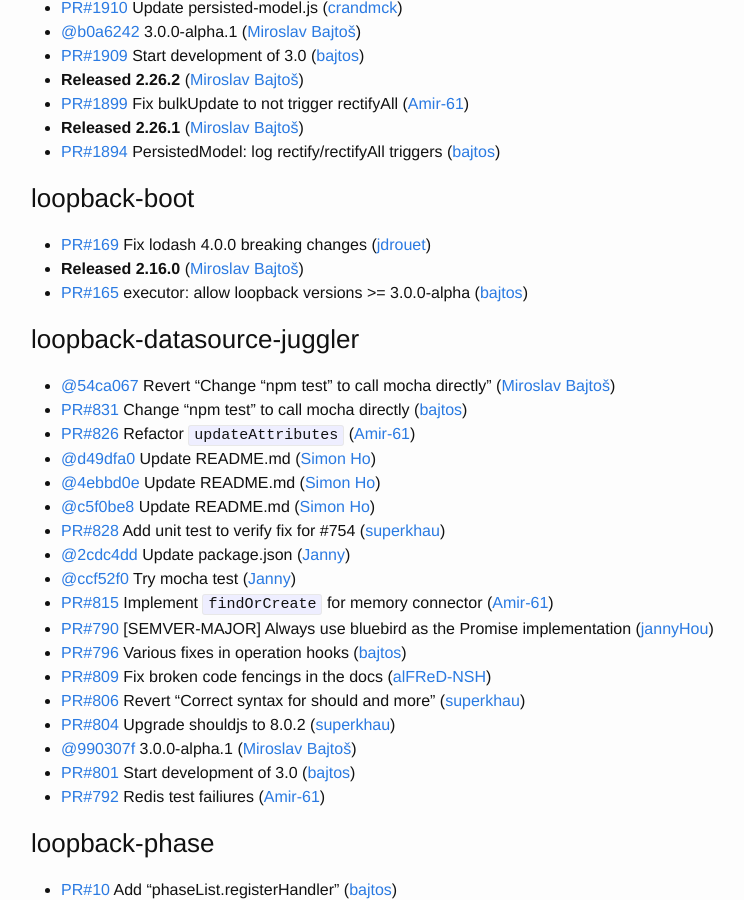
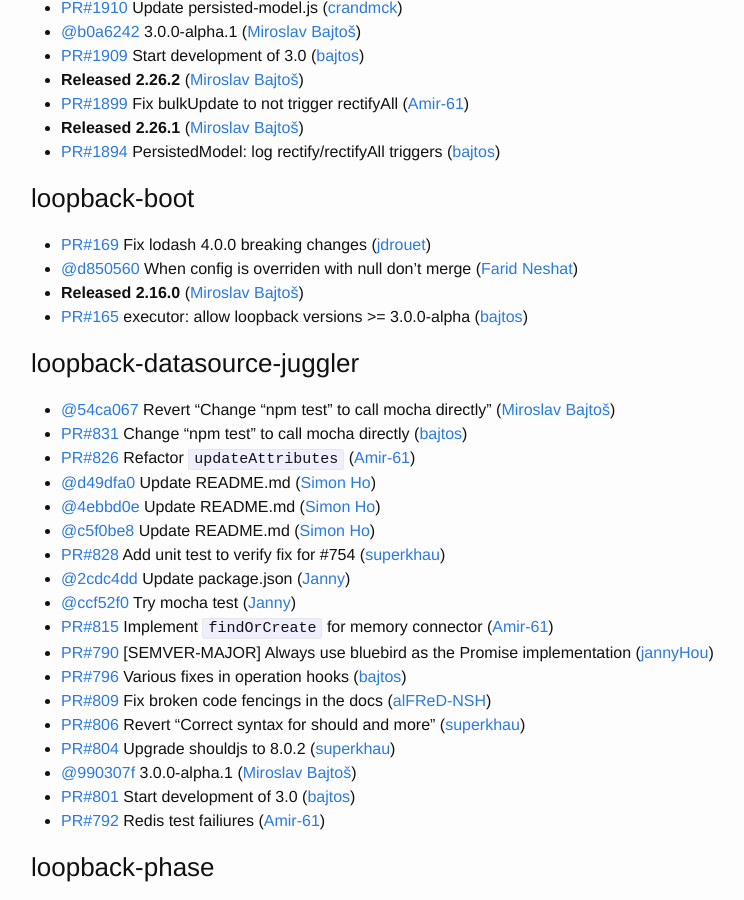
Before and after one commit to strongloop/loopback, a Jekyll site: the page built from index.md, in a window 1280 px wide and 900 px high, scrolled down 818 px. Shown: the whole window, without its empty margins (239-983 px from the left). Built offline with Jekyll 4.4.1, drawn with Linux system fonts in a browser that asks for light colours.

Commit message:
Update changelog

```diff
--- a/index.md
+++ b/index.md
@@ -41,6 +41,7 @@
 
 ### loopback-boot
  * [PR#169](https://github.com/strongloop/loopback-boot/pull/169) Fix lodash 4.0.0 breaking changes ([jdrouet](https://github.com/jdrouet))
+ * [@d850560](https://github.com/strongloop/loopback-boot/commit/d850560a189c4f7a77bc27a4e2a6bbd03916c479) When config is overriden with null don't merge ([Farid Neshat](https://github.com/alFReD-NSH))
  * **Released 2.16.0** ([Miroslav Bajtoš](https://github.com/bajtos))
  * [PR#165](https://github.com/strongloop/loopback-boot/pull/165) executor: allow loopback versions >= 3.0.0-alpha ([bajtos](https://github.com/bajtos))
 
```
